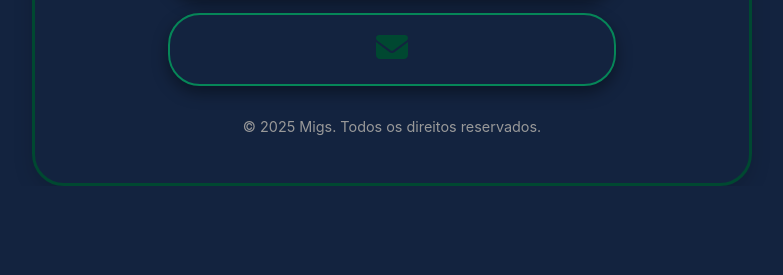
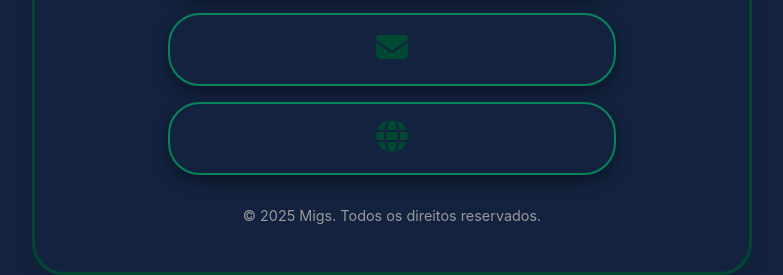
Before and after one commit to caiomartins8/Contact-Migs, a plain HTML site: page index.html in a window 1280 px wide. Shown: the part 784-1059 px from the top of the page, without its empty margins (248-1031 px from the left). Before the commit the page ends 970 px from the top, so only its background shows below. Drawn offline with Linux system fonts and the light colour scheme.

Commit message:
commit do site

```diff
--- a/index.html
+++ b/index.html
@@ -90,9 +90,12 @@
 
             </article>
 
+            <article>
 
 
-    <a href="mailto:admin@migsolucoeseservicosgerais.com.br">
+
+
+                 <a href="mailto:admin@migsolucoeseservicosgerais.com.br">
         <button>
             <figure>
                 <img src="imagens/envelope-solid.svg" alt="" class="icon">
@@ -100,6 +103,30 @@
             </figure>
         </button>
     </a>
+
+
+
+
+              <a href="https://migsolucoeseservicosgerais.com.br/?fbclid=PAZXh0bgNhZW0CMTEAAacDJpkLvB7fEdY09BqL3O8cH6KbGYT5-u-EzlEOVgQLaVDnk52fIqBzpNWVLg_aem_YqG0RcKl1zRQ79vghmzqXg">
+
+                    <button>
+                        <!-- E-mail -->
+                        <figure><img src="imagens/globe-solid.svg" alt="" class="icon">
+
+                            <figcaption>icone site</figcaption>
+                        </figure>
+
+                    </button></a>
+
+
+
+
+
+            </article>
+
+
+
+
 
         </section>
 
```
Also changed, not shown: imagens/globe-solid.svg (added).
